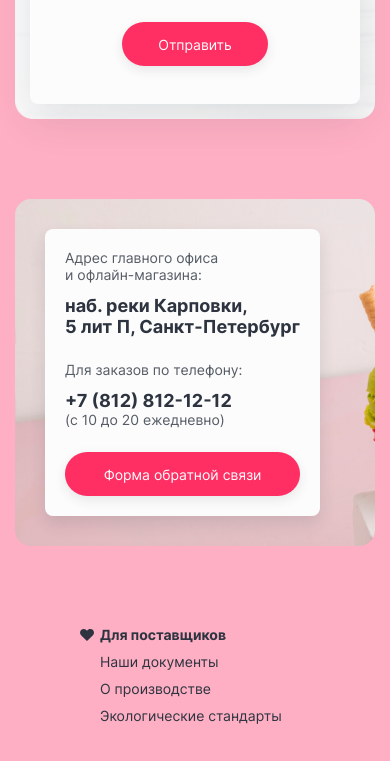
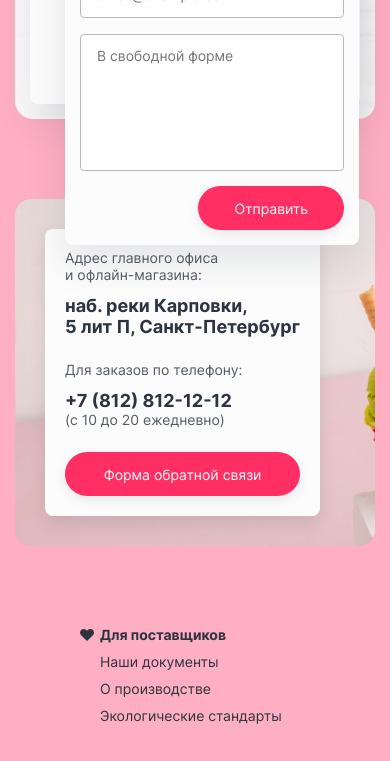
Before and after one commit to HkirillV/glecy, a website built with Vite: page index.html in a window 390 px wide. Both pictures are taken after a click on the button "Форма обратной связи". Shown: the part 5367-6128 px from the top of the page. Built offline with nearby package versions, Linux system fonts and the light colour scheme.

Commit message:
fix: contacts form 0.2

```diff
--- a/index.html
+++ b/index.html
@@ -357,7 +357,7 @@
         <p class="contacts-form__phone-text">+7 (812) 812-12-12</p>
         <p class="contacts-form__phone-sub-title">(с 10 до 20 ежедневно)</p>
       </div>
-      <button class="button" type="button">Форма обратной связи</button>
+      <button class="contacts-form__button button" type="button">Форма обратной связи</button>
       <div class="form">
         <div class="form__wrapper">
           <img class="form__icon" src="/src/img/contacts/Cross.svg" alt="icon">
--- a/main.js
+++ b/main.js
@@ -4,3 +4,4 @@ import './src/js/burger.js'
 import './src/js/search.js'
 import './src/js/authorization.js'
 import './src/js/basket.js'
+import './src/js/contactsForm.js'
--- a/src/js/catalog-button.js
+++ b/src/js/catalog-button.js
@@ -13,5 +13,4 @@ catalogButtonElement.addEventListener('click', () => {
     catalogButtonTextElement.style.color = '#2d3440'
   }
 
-
 })
--- /dev/null
+++ b/src/js/contactsForm.js
@@ -0,0 +1,6 @@
+const contactsFormElement = document.querySelector('.form')
+const contactsBtnElement = document.querySelector('.contacts-form__button')
+
+contactsBtnElement.addEventListener('click', () => {
+  contactsFormElement.classList.toggle('form-active')
+})
--- a/src/sass/components/_contacts.scss
+++ b/src/sass/components/_contacts.scss
@@ -112,6 +112,7 @@
   }
 
 
+
   &__wrapper {
     display: flex;
     flex-direction: column;
@@ -212,3 +213,8 @@
     }
   }
 }
+
+.form-active {
+  display: block;
+  visibility: visible;
+}
```
Also changed, not shown: src/sass/style.css, 1 other file.
